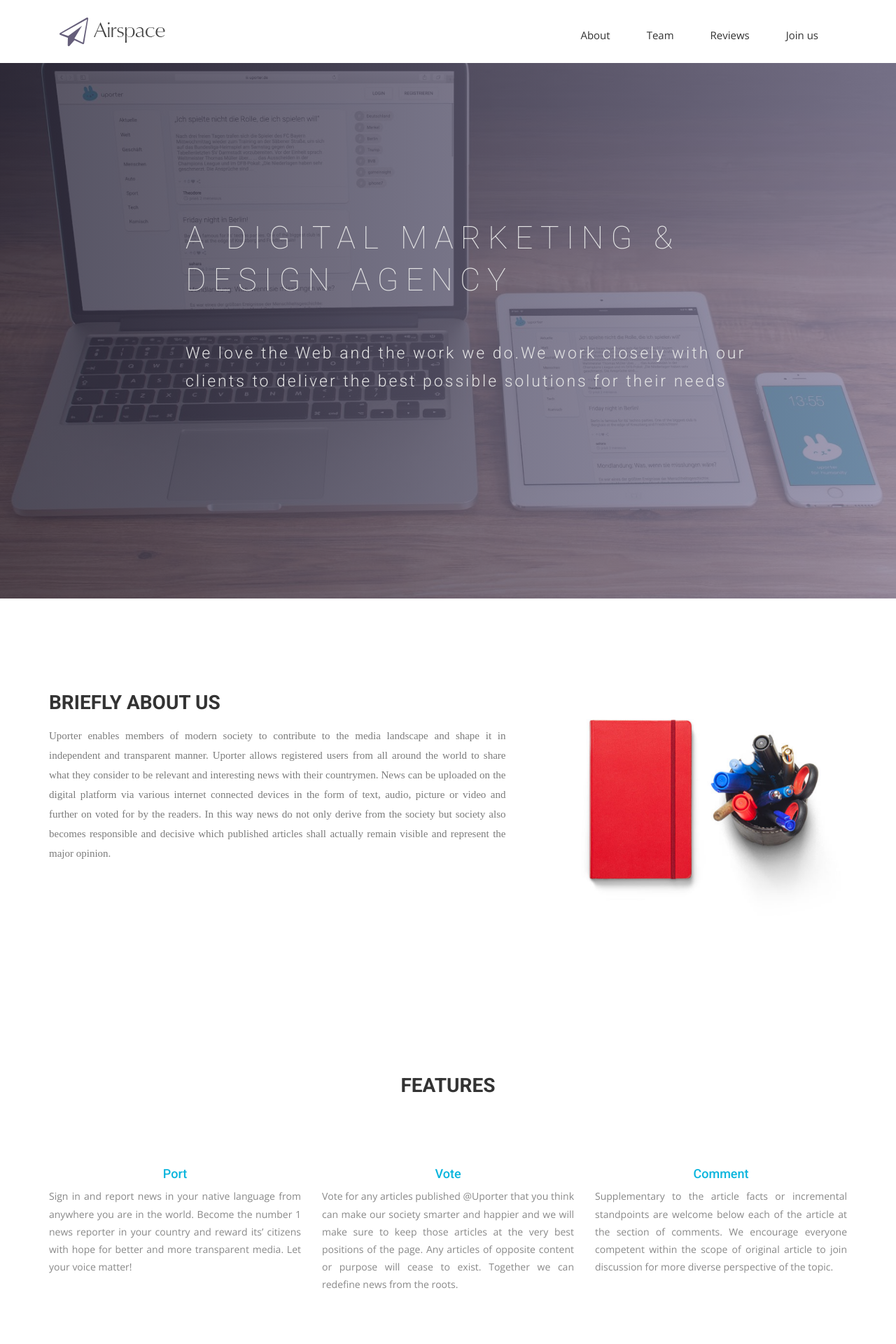
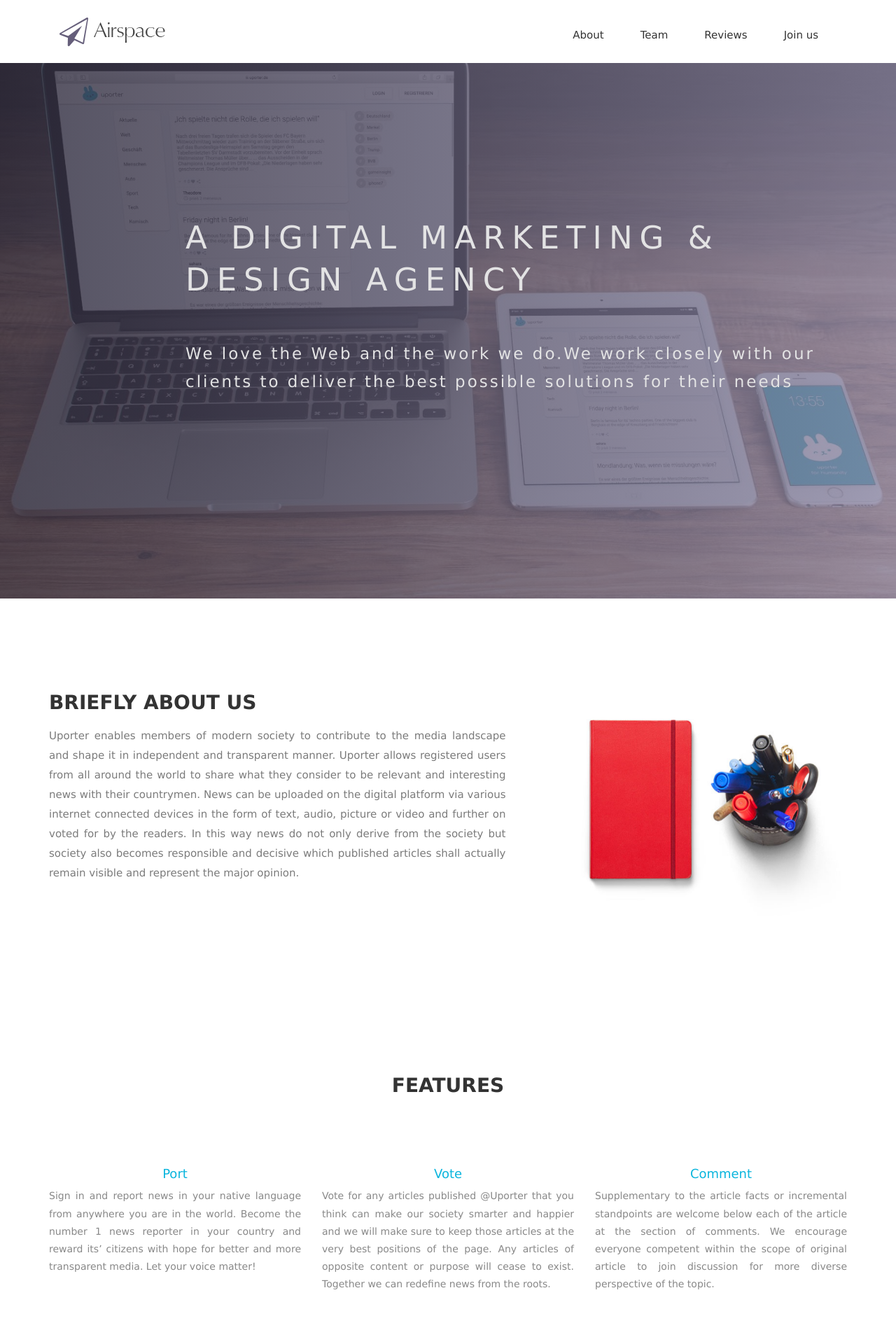
Before and after one commit to Epochi/uport_jekyll, a Jekyll site: the page built from index.html, in a window 1280 px wide. Shown: the top 1920 px of the page at 70% size. Built offline with Jekyll 4.4.1, drawn with Linux system fonts in a browser that asks for light colours; nearby versions of some CDN libraries; some web fonts are replaced.

Commit message:
Updated airspace.css

```diff
--- a/css/airspace.css
+++ b/css/airspace.css
@@ -14,7 +14,7 @@
 	Common Css
 --*/
 body {
-  font-family: 'Open Sans', sans-serif;
+  font-family: 'Verdana', sans-serif;
   -webkit-font-smoothing: antialiased;
 }
 h1,
@@ -23,7 +23,7 @@ h3,
 h4,
 h5,
 h6 {
-  font-family: 'Roboto', sans-serif;
+  font-family: 'Verdana', sans-serif;
 }
 h2 {
   font-size: 30px;
@@ -57,7 +57,7 @@ a:active {
   font-weight: 600;
 }
 .section-title p {
-  font-family: 'Volkhov', serif;
+  font-family: 'Verdana', serif;
   font-style: italic;
   color: #666;
 }
@@ -120,7 +120,7 @@ font header .navbar-default .navbar-nav li a:hover {
   color: #E3E3E4;
 }
 #slider .block h1 {
-  font-family: 'Roboto', sans-serif;
+  font-family: 'Verdana', sans-serif;
   font-weight: 100;
   font-size: 45px;
   line-height: 60px;
@@ -130,7 +130,7 @@ font header .navbar-default .navbar-nav li a:hover {
 #slider .block p {
   font-size: 23px;
   line-height: 40px;
-  font-family: 'Roboto', sans-serif;
+  font-family: 'Verdana', sans-serif;
   font-weight: 300;
   letter-spacing: 3px;
 }
@@ -631,7 +631,7 @@ font header .navbar-default .navbar-nav li a:hover {
   padding-left: 90px;
 }
 #slider-contact .block h1 {
-  font-family: 'Roboto', sans-serif;
+  font-family: 'Verdana', sans-serif;
   font-weight: 100;
   font-size: 45px;
   line-height: 60px;
@@ -641,7 +641,7 @@ font header .navbar-default .navbar-nav li a:hover {
 #slider-contact .block p {
   font-size: 23px;
   line-height: 40px;
-  font-family: 'Roboto', sans-serif;
+  font-family: 'Verdana', sans-serif;
   font-weight: 300;
   letter-spacing: 1px;
   word-spacing: 3px;
@@ -681,7 +681,7 @@ font header .navbar-default .navbar-nav li a:hover {
   background: #47424C;
   border: none;
   color: #fff;
-  font-family: 'Open Sans', sans-serif;
+  font-family: 'Verdana', sans-serif;
   font-size: 18px;
 }
 /*--
@@ -726,7 +726,7 @@ font header .navbar-default .navbar-nav li a:hover {
   width: 100%;
 }
 #contact-box .block h2 {
-  font-family: 'Open Sans', sans-serif;
+  font-family: 'Verdana', sans-serif;
   font-weight: 300;
   color: #000;
   font-size: 28px;
```
